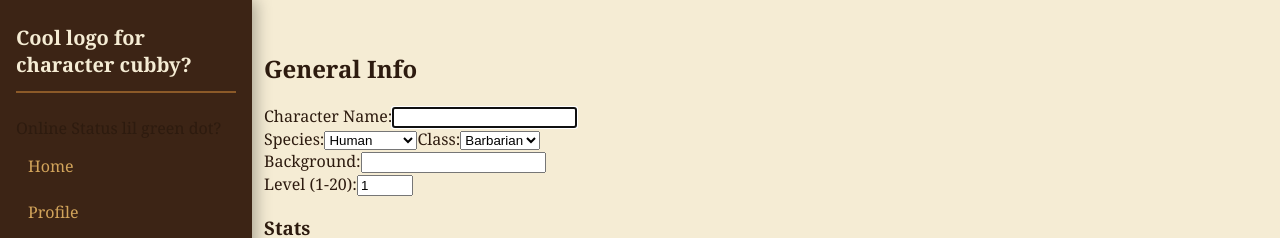
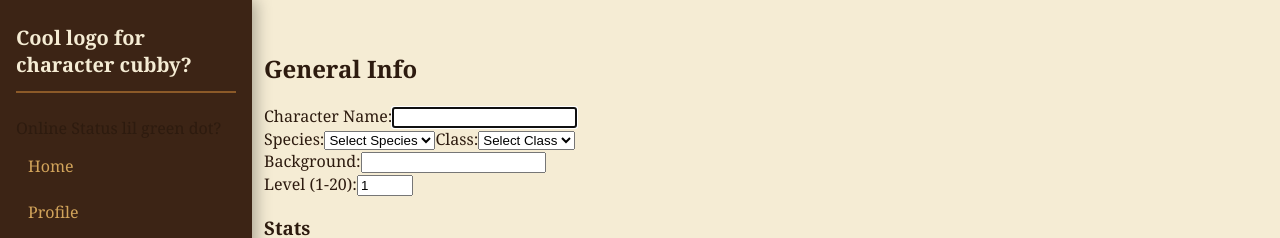
Before and after one commit to SleepyDroids/capstone_325, a React app in the folder frontend/: page /characters/new in a window 1280 px wide. Shown: the top 238 px of the page. Built offline with nearby package versions, Linux system fonts and the light colour scheme; no server answers; the HTML template or start-up script is replaced by a standard one.

Commit message:
fixed a bug on the create character form where first values wouldn't register as selections due to onChange and backend would throw an error since you need to have a species and class listed

```diff
--- a/frontend/src/components/forms/NewBaseInfoForm.jsx
+++ b/frontend/src/components/forms/NewBaseInfoForm.jsx
@@ -25,6 +25,7 @@ export default function NewBaseInfoForm({ inputBaseInfo, baseInfo }) {
           id="race"
           required
         >
+          <option value="">Select Species</option>
           <option value="Human">Human</option>
           <option value="Dragonborn">Dragonborn</option>
           <option value="Dwarf">Dwarf</option>
@@ -45,6 +46,7 @@ export default function NewBaseInfoForm({ inputBaseInfo, baseInfo }) {
           id="charClass"
           required
         >
+           <option value="">Select Class</option>
           <option value="Barbarian">Barbarian</option>
           <option value="Bard">Bard</option>
           <option value="Cleric">Cleric</option>
--- a/frontend/src/pages/CharacterForm.jsx
+++ b/frontend/src/pages/CharacterForm.jsx
@@ -19,7 +19,7 @@ import SubmitButton from "../components/forms/SubmitButton.jsx";
 //   localStorage.getItem("characterCubbyNotes") || "{}"
 // );
 
-console.log(localStorage)
+// console.log(localStorage)
 
 export default function CharacterForm() {
 
--- a/frontend/src/pages/CharacterList.jsx
+++ b/frontend/src/pages/CharacterList.jsx
@@ -37,7 +37,7 @@ export default function CharacterList({ data, addToFaves }) {
       (filters.favorites === "all" || c.isFavorite === true)
     );
   });
-  console.log(filteredCharacters.length);
+  // console.log(filteredCharacters.length);
   // selector needs a string value and a state value so that the onChange in the selector will actually have the page render according to favorite status
   // can chain methods, so an additional variable for filter was unnecessary
   // now the ternary reads as --> if this selected option "favorites" is equal to the state variable, only show the filtered results
```
